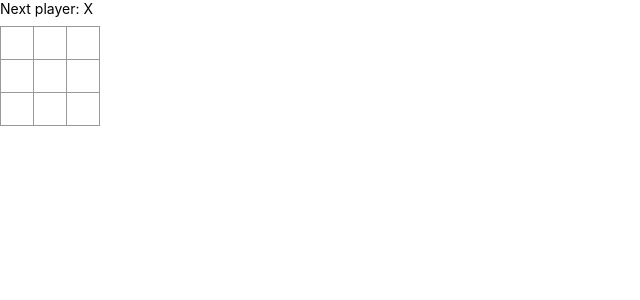
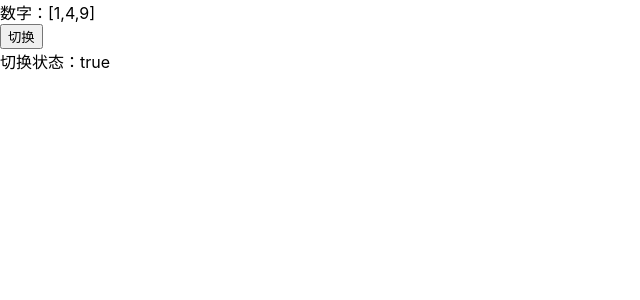
Before and after one commit to Leonvanx/my-react-learn, a React (Create React App) app: page / in a window 1280 px wide. Shown: the top 300 px of the page, without its empty margins (0-640 px from the left). Built offline with nearby package versions, Linux system fonts and the light colour scheme.

Commit message:
update hook demo

```diff
--- /dev/null
+++ b/src/components/hooksDemo/index.tsx
@@ -0,0 +1,16 @@
+import React,{ useState } from 'react';
+import usePow from '../../hooks/usePow';
+
+const Index:React.FC<any> = (props)=> {
+  const [flag, setFlag] = useState<boolean>(true)
+  const data = usePow([1, 2, 3])
+  return (
+    <div>
+      <div>数字：{JSON.stringify(data)}</div>
+      <button onClick={() => {setFlag(v => !v)}}>切换</button>
+       <div>切换状态：{JSON.stringify(flag)}</div>
+    </div>
+  );
+}
+
+export default Index;
--- /dev/null
+++ b/src/hooks/usePow/index.ts
@@ -0,0 +1,13 @@
+import { useMemo } from "react";
+
+const Index = (numberList: number[]) => {
+  return useMemo(
+    () =>
+      numberList.map((item: number) => {
+        console.log(item);
+        return Math.pow(item, 2);
+      }),
+    []
+  );
+};
+export default Index;
```
Also changed, not shown: package.json (+7 -0 lines), src/index.js (+5 -3 lines), tsconfig.json (added, +30 -0 lines), .eslintrc.js (added), 1 other file (tests, documents, lock files or other folders).
